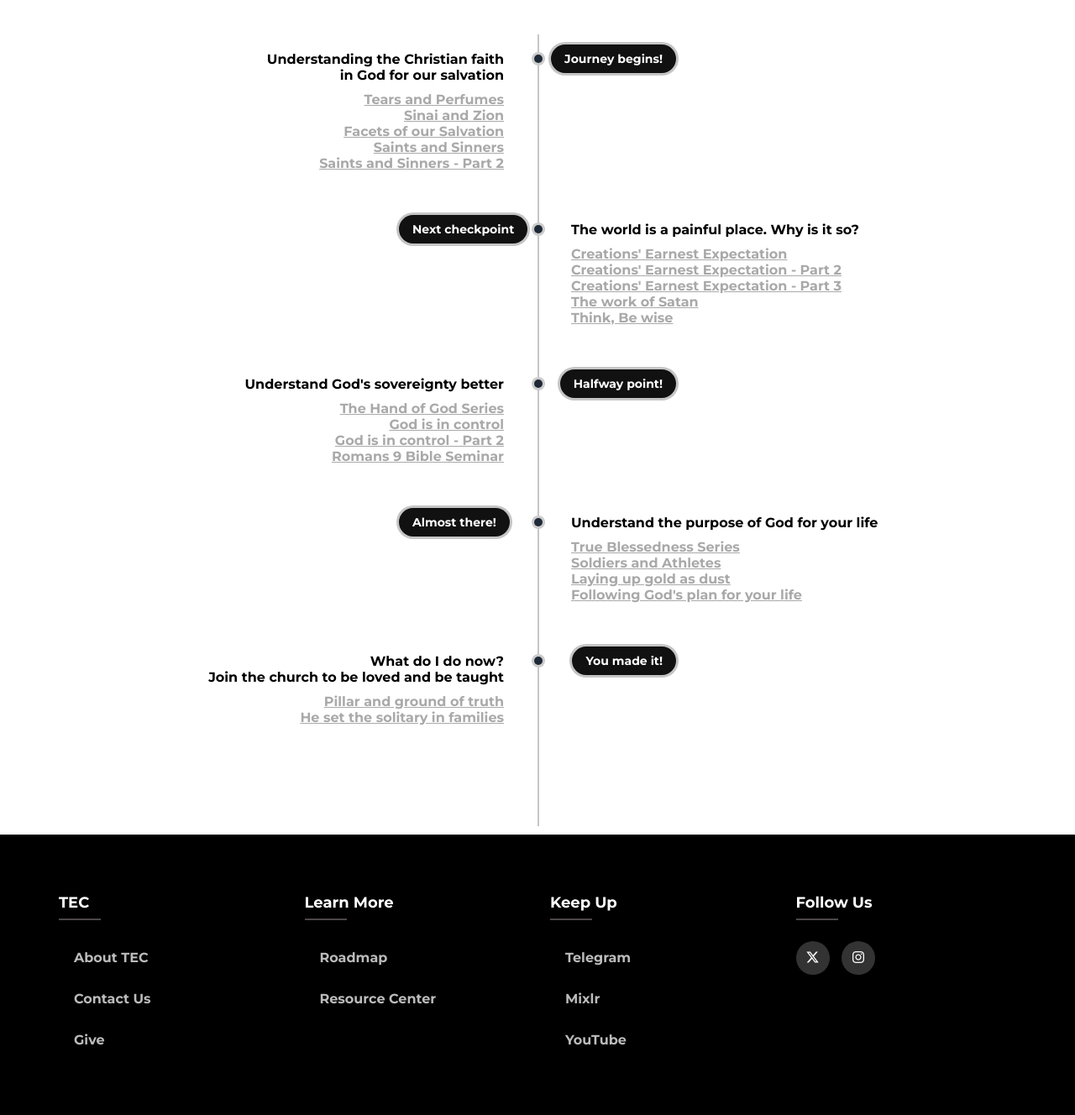
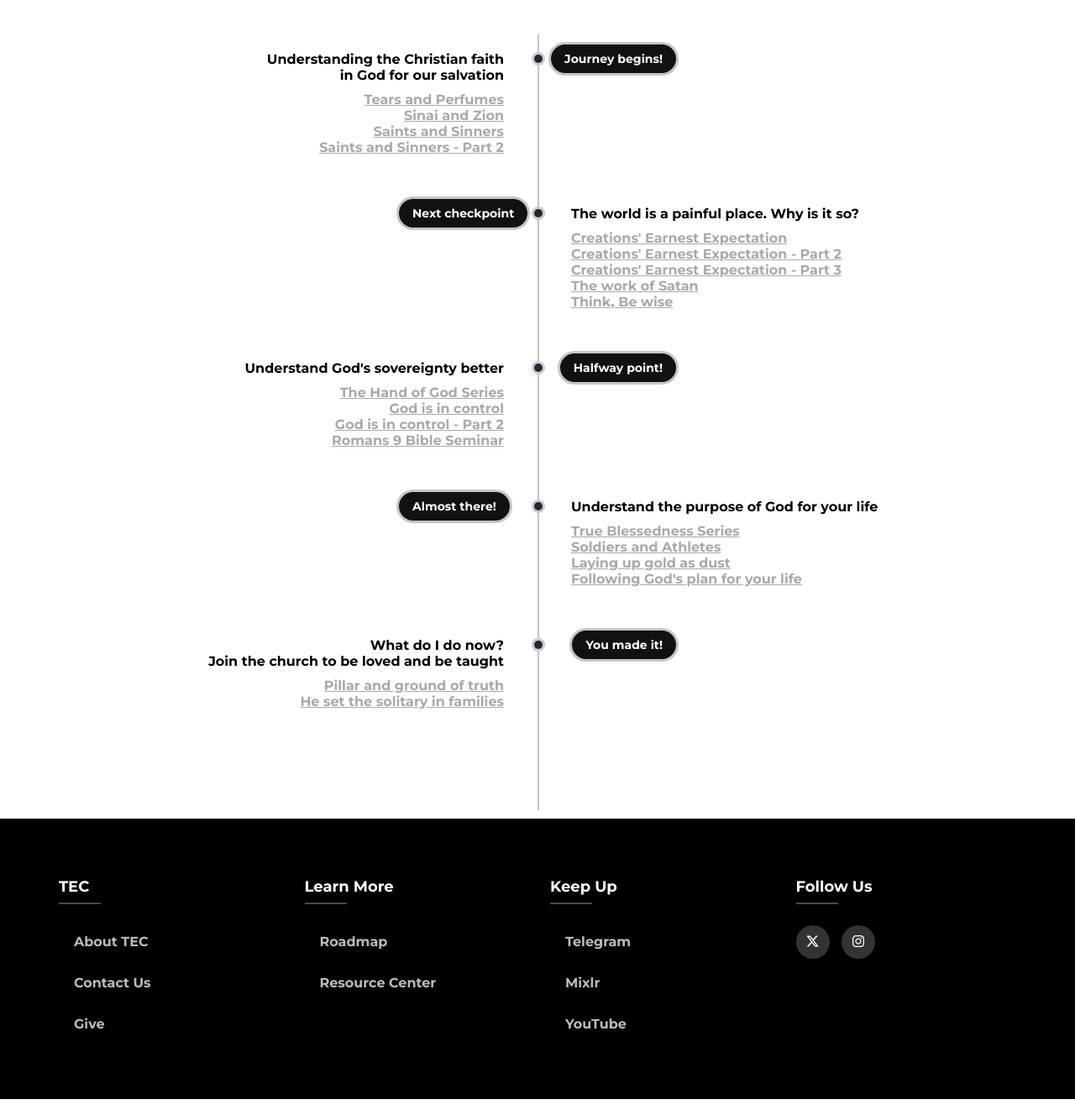
Before and after one commit to TEC-website/TEC-website, a Django app: page /roadmap/ in a window 1280 px wide. Shown: the part 149-1477 px from the top of the page at 84% size. Run offline with Django 5.2, Linux system fonts and the light colour scheme; parts of the project's set-up code (start-up, migrations or seed data) failed here and were passed over; some libraries are stand-ins or nearby versions.

Commit message:
remove facets of our salvation from the roadmap

```diff
--- a/templates/roadmap.html
+++ b/templates/roadmap.html
@@ -150,12 +150,6 @@
                   href="https://youtube.com/playlist?list=PLmcdWA2cZUfukBYla4jsLaXVOwQoUQqVI&si=HNYEkhAY7RYud1jg"
                   target="_blank"
                   >Sinai and Zion</a
-                ><br />
-                <a
-                  class="reg-link"
-                  href="https://www.youtube.com/watch?v=AeoHVBkIcjE&list=PLmcdWA2cZUfsUHvpDN1xaWFqjXONj7Tjn&pp=iAQB"
-                  target="_blank"
-                  >Facets of our Salvation</a
                 ><br />
                 <a
                   class="reg-link"
```
